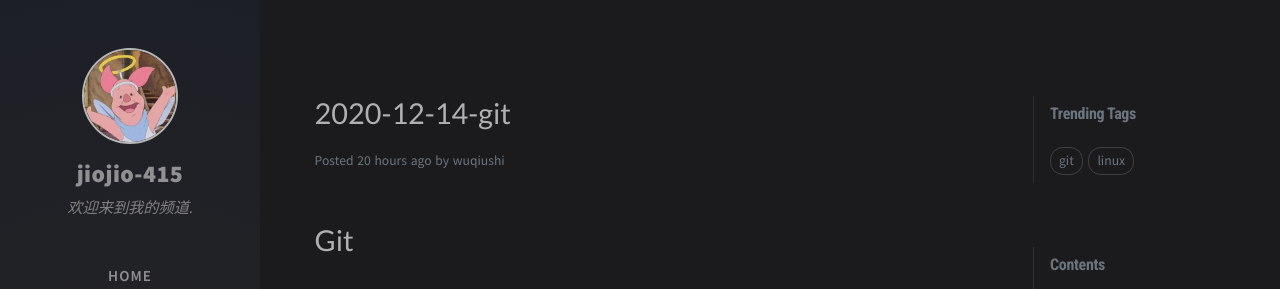
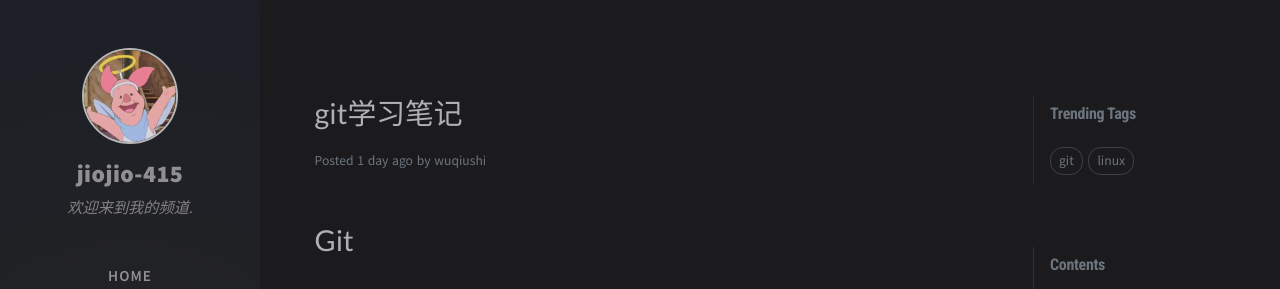
Before and after one commit to jiojio-415/jiojio-415.github.io, a Jekyll site: the page built from _posts/2020-12-14-git.md, in a window 1280 px wide and 900 px high. Shown: the top 289 px of the window. Built offline with Jekyll 4.4.1, drawn with Linux system fonts in a browser that asks for light colours; nearby versions of some CDN libraries; comment, search, counter and statistics services are not loaded.

Commit message:
Update 2020-12-14-git.md

```diff
--- a/_posts/2020-12-14-git.md
+++ b/_posts/2020-12-14-git.md
@@ -1,8 +1,9 @@
 ---
-title: 2020-12-14-git
+title: git学习笔记
 tags: git
 renderNumberedHeading: true
 grammar_cjkRuby: true
+date: 2020-12-12 15:56:55
 categories: [Blogging, Demo]
 ---
 # Git
```
